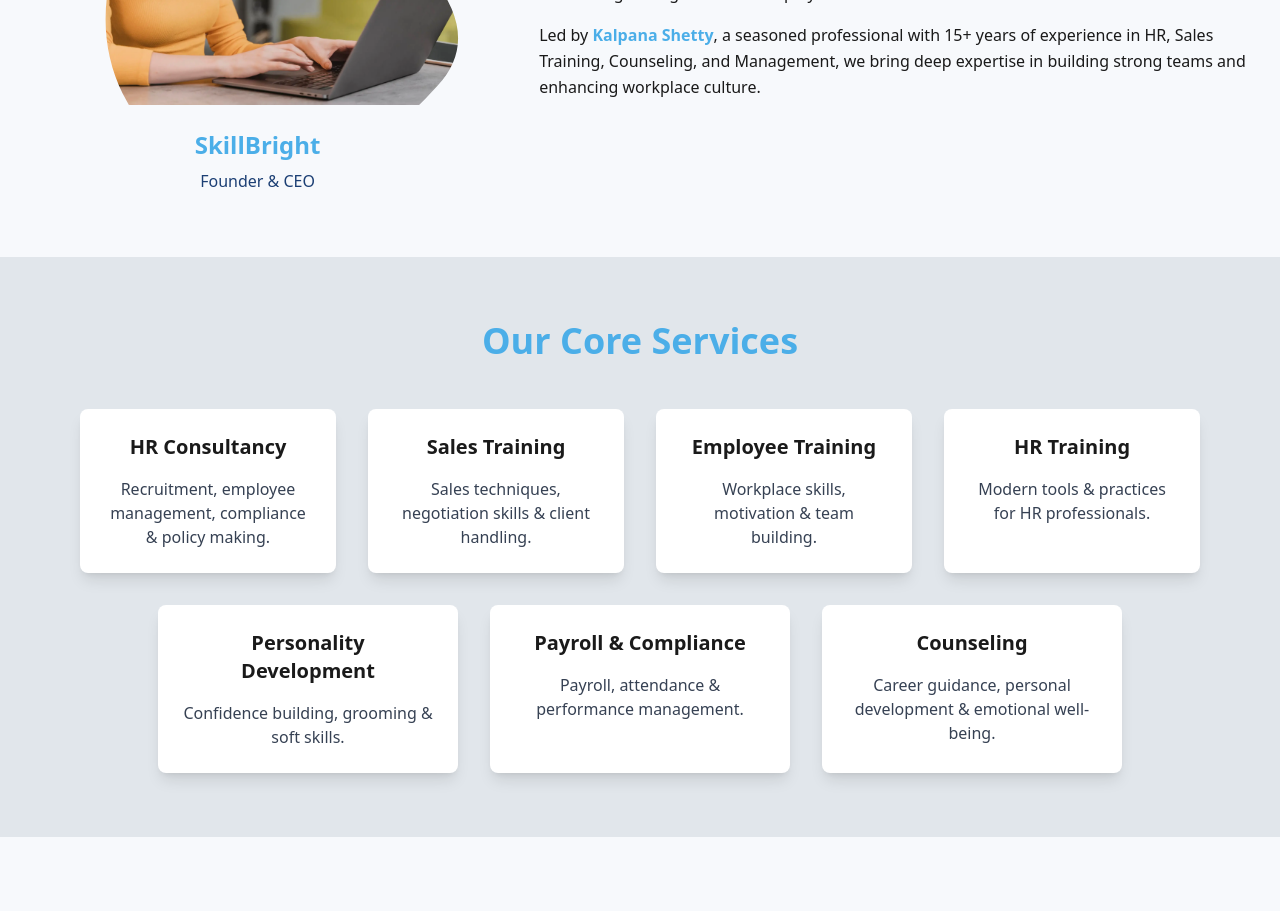
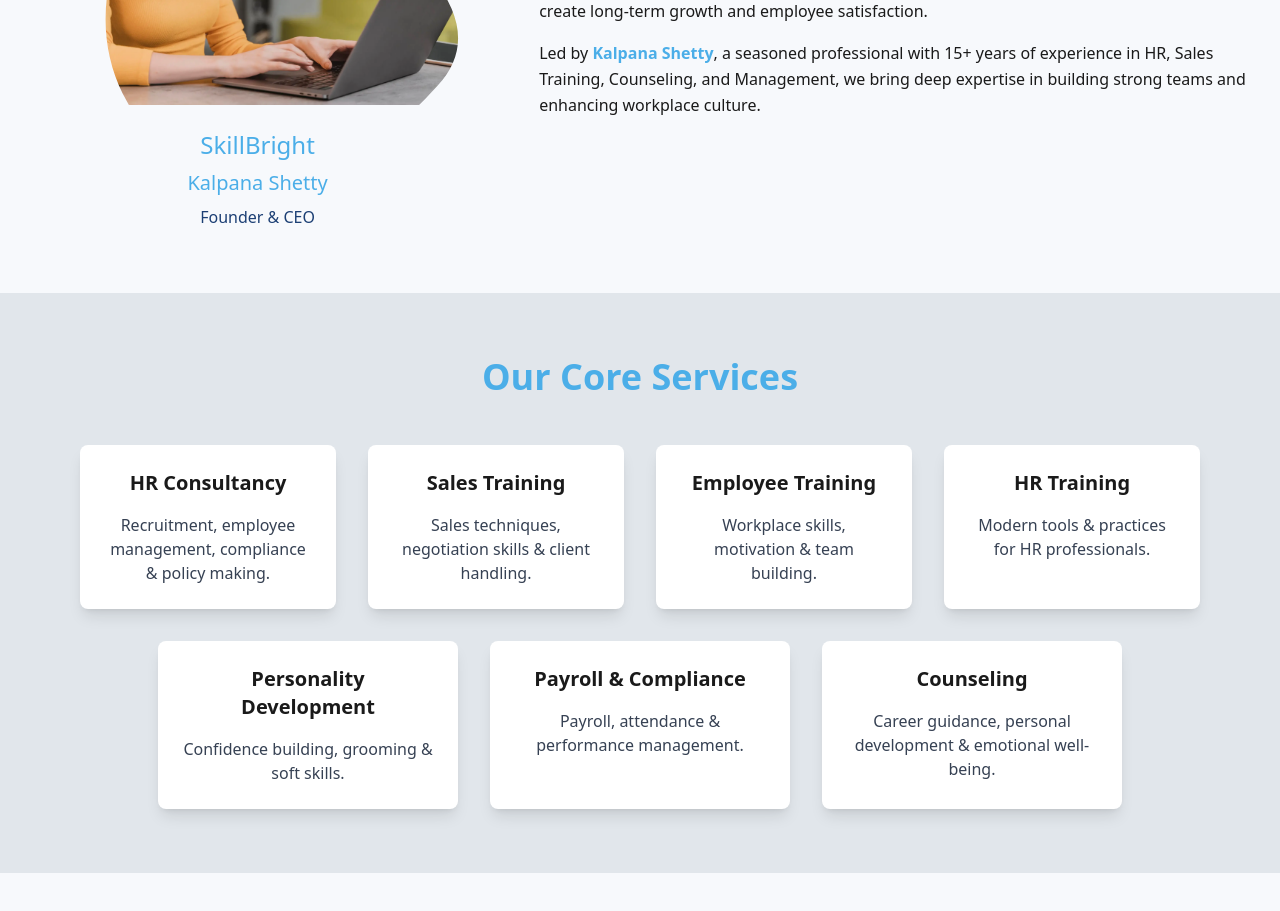
Before and after one commit to daphimo/skills-bright, a React (Vite) app: page / in a window 1280 px wide. Shown: the part 840-1751 px from the top of the page. Built offline with nearby package versions, Linux system fonts and the light colour scheme.

Commit message:
feat: Add name "Kalpana Shetty" under "SkillBright" in About section for clarity

```diff
--- a/src/About.tsx
+++ b/src/About.tsx
@@ -71,10 +71,16 @@
             />
 
             <h3
-              className="text-2xl font-bold mb-2"
+              className="text-2xl mb-2"
               style={{ color: brandColors.primary }}
             >
               SkillBright
+            </h3>
+              <h3
+              className="text-xl mb-2"
+              style={{ color: brandColors.primary }}
+            >
+              Kalpana Shetty
             </h3>
             <p
               className="text-m font-medium"
```
